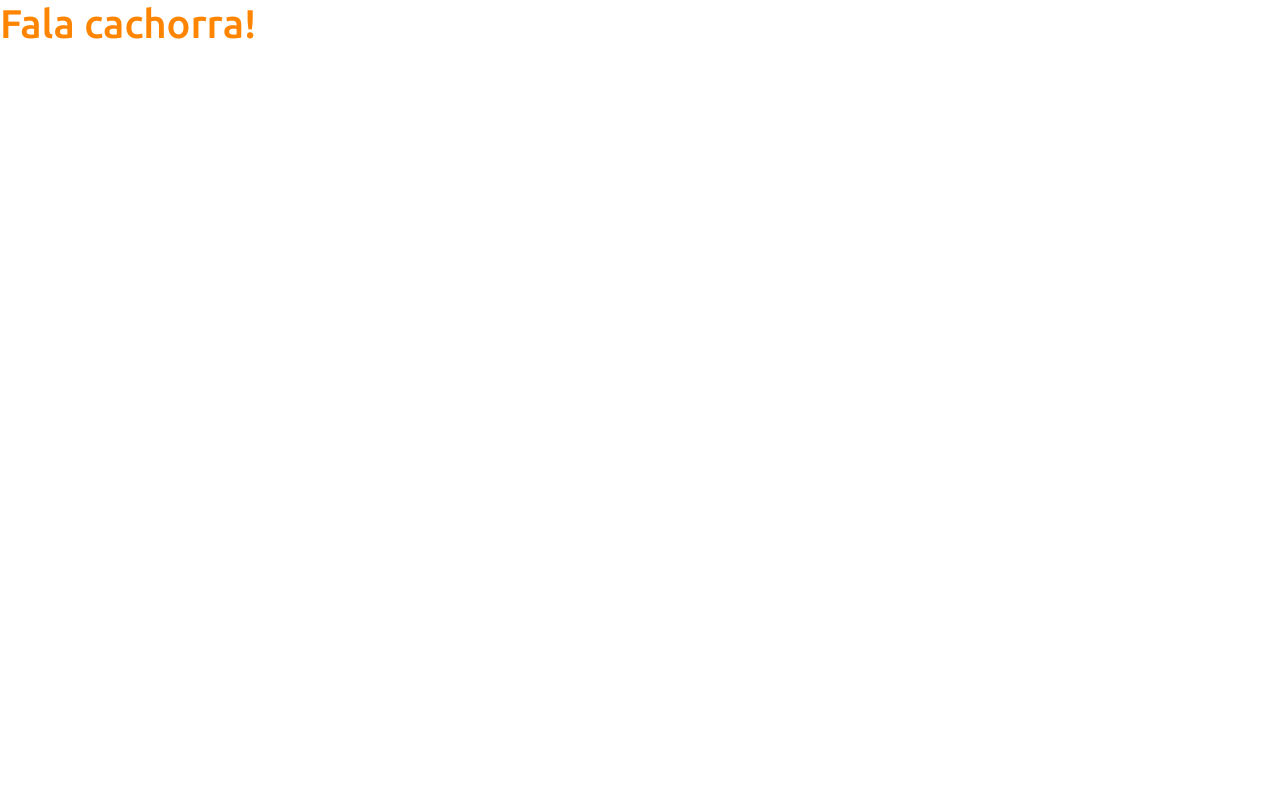
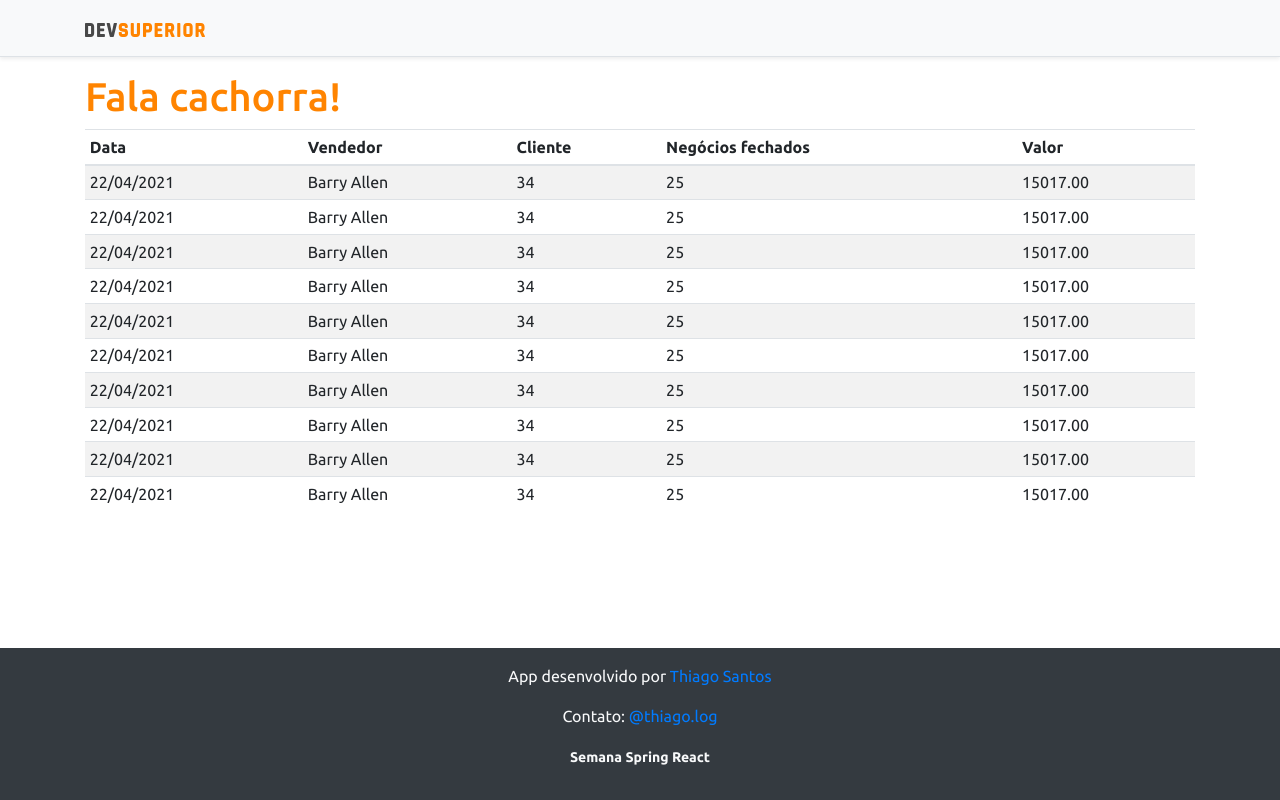
Before and after one commit to XxthiagoboyXx/projeto-sds3, a React (Create React App) app in the folder frontend/: page / in a window 1280 px wide. Built offline with nearby package versions, Linux system fonts and the light colour scheme.

Commit message:
Basic static components

```diff
--- a/frontend/src/App.tsx
+++ b/frontend/src/App.tsx
@@ -1,8 +1,18 @@
+import DataTable from "components/DataTable";
+import Footer from "components/Footer";
+import NavBar from "components/NavBar";
+
 function App() {
   return (
-    <div>
-      <h1 className="text-primary">Fala cachorra!</h1>
-    </div>
+    <> {/*<> e </> é conhecido como fragment e server para burlar a checagem do retorno da função só ter um elemento */}
+      <NavBar />
+      <div className="container"> {/*essa classe container é padrão da bootstrap e serve para alinhar o elemento*/}
+        <h1 className="text-primary">Fala cachorra!</h1>
+        <DataTable />
+      </div>
+
+      <Footer />
+    </>
   );
 }
 
--- /dev/null
+++ b/frontend/src/components/DataTable/index.tsx
@@ -0,0 +1,91 @@
+const DataTable = () => { //a mesma coisa da outra notação, no caso, DataTable é uma variável que contem o retorno de uma função
+    return (
+        <div className="table-responsive"> {/*Classes definidas pelo bootstrap*/}
+            <table className="table table-striped table-sm">
+                <thead>
+                    <tr>
+                        <th>Data</th>
+                        <th>Vendedor</th>
+                        <th>Cliente</th>
+                        <th>Negócios fechados</th>
+                        <th>Valor</th>
+                    </tr>
+                </thead>
+                <tbody>
+                    <tr>
+                        <td>22/04/2021</td>
+                        <td>Barry Allen</td>
+                        <td>34</td>
+                        <td>25</td>
+                        <td>15017.00</td>
+                    </tr>
+                    <tr>
+                        <td>22/04/2021</td>
+                        <td>Barry Allen</td>
+                        <td>34</td>
+                        <td>25</td>
+                        <td>15017.00</td>
+                    </tr>
+                    <tr>
+                        <td>22/04/2021</td>
+                        <td>Barry Allen</td>
+                        <td>34</td>
+                        <td>25</td>
+                        <td>15017.00</td>
+                    </tr>
+                    <tr>
+                        <td>22/04/2021</td>
+                        <td>Barry Allen</td>
+                        <td>34</td>
+                        <td>25</td>
+                        <td>15017.00</td>
+                    </tr>
+                    <tr>
+                        <td>22/04/2021</td>
+                        <td>Barry Allen</td>
+                        <td>34</td>
+                        <td>25</td>
+                        <td>15017.00</td>
+                    </tr>
+                    <tr>
+                        <td>22/04/2021</td>
+                        <td>Barry Allen</td>
+                        <td>34</td>
+                        <td>25</td>
+                        <td>15017.00</td>
+                    </tr>
+                    <tr>
+                        <td>22/04/2021</td>
+                        <td>Barry Allen</td>
+                        <td>34</td>
+                        <td>25</td>
+                        <td>15017.00</td>
+                    </tr>
+                    <tr>
+                        <td>22/04/2021</td>
+                        <td>Barry Allen</td>
+                        <td>34</td>
+                        <td>25</td>
+                        <td>15017.00</td>
+                    </tr>
+                    <tr>
+                        <td>22/04/2021</td>
+                        <td>Barry Allen</td>
+                        <td>34</td>
+                        <td>25</td>
+                        <td>15017.00</td>
+                    </tr>
+                    <tr>
+                        <td>22/04/2021</td>
+                        <td>Barry Allen</td>
+                        <td>34</td>
+                        <td>25</td>
+                        <td>15017.00</td>
+                    </tr>
+                </tbody>
+            </table>
+        </div>
+    );
+}
+
+export default DataTable;
--- /dev/null
+++ b/frontend/src/components/Footer/index.tsx
@@ -0,0 +1,14 @@
+function Footer() {
+    return (
+        <footer className="footer mt-auto py-3 bg-dark">
+            <div className="container">
+                <p className="text-light">App desenvolvido por <a href="https://github.com/XxthiagoboyXx" target="_blank" rel="noreferrer">Thiago Santos</a></p>
+                <p className="text-light">Contato: <a href="https://instagram.com/thiago.log" target="_blank" rel="noreferrer">@thiago.log </a></p>
+                <p className="text-light"><small><strong>Semana Spring React</strong></small></p>
+            </div>
+        </footer>
+    );
+
+}
+
+export default Footer;
--- /dev/null
+++ b/frontend/src/components/NavBar/index.tsx
@@ -0,0 +1,16 @@
+import ImgDsDark from 'assets/img/ds_dark.svg'; //ImgDsDark é o apelido para ds-dark.svg
+
+function NavBar() {
+    return (
+        <div className="d-flex flex-column flex-md-row align-items-center p-3 px-md-4 mb-3 bg-light border-bottom shadow-sm">
+            <div className="container">
+                <nav className="my-2 my-md-0 mr-md-3">
+                    <img src={ImgDsDark} alt="DevSuperior" width="120" />
+                </nav>
+            </div>
+        </div>
+    );
+}
+
+
+export default NavBar;
```
Also changed, not shown: frontend/src/assets/img/ds_dark.svg (added).
